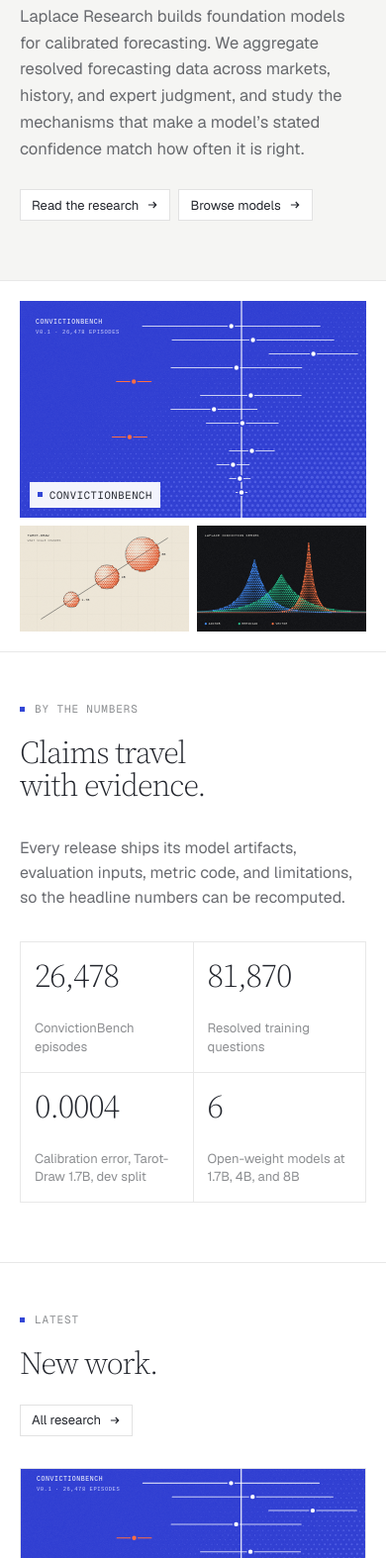
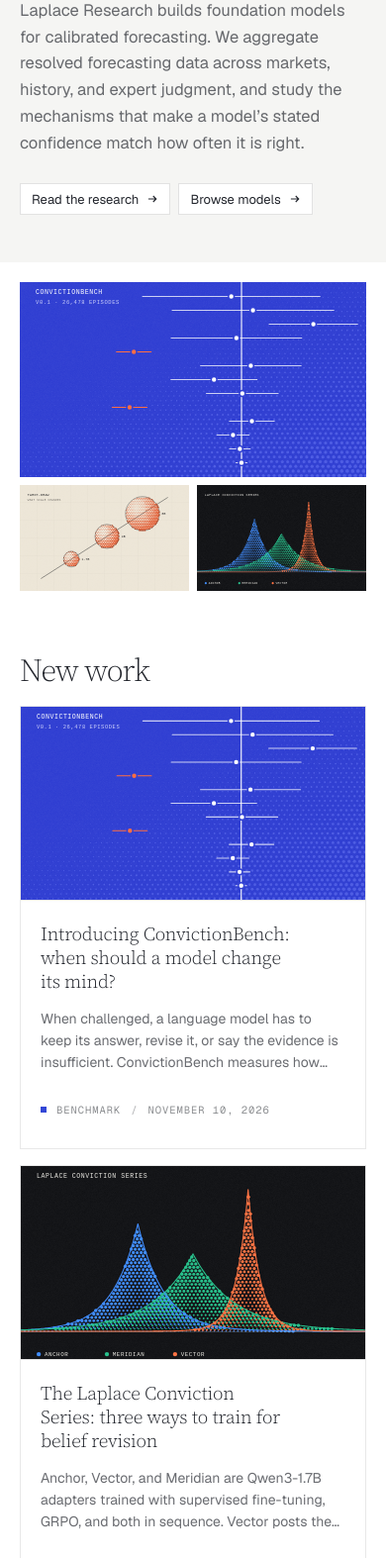
Before and after one commit to Laplace-AI-Research/laplaceresearch.github.io, a plain HTML site: page index.html in a window 390 px wide. Shown: the part 202-1776 px from the top of the page at 99% size. Drawn offline with Linux system fonts and the light colour scheme.

Commit message:
feat(home): cut the homepage to title, collage, and new work
Drop the figures, principles, and closing panels. The collage and post
list share an 80% measure, the collage tiles lose their labels, the page
title is set at weight 500, and side gutters tighten from 56px to 40px.

Co-Authored-By: Claude Opus 5.5 <noreply@anthropic.com>

```diff
--- a/index.html
+++ b/index.html
@@ -74,7 +74,7 @@
     <link rel="preload" href="/assets/fonts/geist-latin-wght-normal.woff2" as="font" type="font/woff2" crossorigin />
     <link rel="preload" href="/assets/fonts/source-serif-4-latin-opsz-normal.woff2" as="font" type="font/woff2" crossorigin />
     <script>document.documentElement.classList.add("js")</script>
-    <link rel="stylesheet" href="/site.css?v=20261123-2" />
+    <link rel="stylesheet" href="/site.css?v=20261123-3" />
   </head>
 
   <body>
@@ -124,35 +124,15 @@
 
         <section class="sec mosaic-sec" aria-label="Recent releases">
           <div class="wide mosaic">
-            <a class="tile" href="/convictionbench/"><img src="/assets/covers/convictionbench.svg" alt="Intervals tightening onto a line of truth, with two pulled away by pressure" width="960" height="600" /><span class="tile-tag">ConvictionBench</span></a>
-            <a class="tile" href="/tarot-draw/"><img src="/assets/covers/tarot-draw.svg" alt="Three halftone discs sized by model scale along a diagonal" width="960" height="600" /><span class="tile-tag">Tarot-Draw</span></a>
-            <a class="tile" href="/convictionbench/#models"><img src="/assets/covers/conviction-series.svg" alt="Three halftone Laplace curves for Anchor, Meridian, and Vector" width="960" height="600" /><span class="tile-tag">Conviction Series</span></a>
+            <a class="tile" href="/convictionbench/" aria-label="ConvictionBench"><img src="/assets/covers/convictionbench.svg" alt="Intervals tightening onto a line of truth, with two pulled away by pressure" width="960" height="600" /></a>
+            <a class="tile" href="/tarot-draw/" aria-label="Tarot-Draw"><img src="/assets/covers/tarot-draw.svg" alt="Three halftone discs sized by model scale along a diagonal" width="960" height="600" /></a>
+            <a class="tile" href="/models/#conviction" aria-label="The Conviction Series models"><img src="/assets/covers/conviction-series.svg" alt="Three halftone Laplace curves for Anchor, Meridian, and Vector" width="960" height="600" /></a>
           </div>
         </section>
 
-        <section class="sec" aria-labelledby="figures-title">
-          <p class="num">By the numbers</p>
+        <section class="sec news" id="writing" aria-labelledby="wr">
           <div class="wide">
-            <div class="sec-head">
-              <h2 id="figures-title">Claims travel with evidence.</h2>
-              <p>Every release ships its model artifacts, evaluation inputs, metric code, and limitations, so the headline numbers can be recomputed.</p>
-            </div>
-            <div class="figures">
-              <div><b>26,478</b><span>ConvictionBench episodes</span></div>
-              <div><b>81,870</b><span>Resolved training questions</span></div>
-              <div><b>0.0004</b><span>Calibration error, Tarot-Draw 1.7B, dev split</span></div>
-              <div><b>6</b><span>Open-weight models at 1.7B, 4B, and 8B</span></div>
-            </div>
-          </div>
-        </section>
-
-        <section class="sec" id="writing" aria-labelledby="wr">
-          <p class="num">Latest</p>
-          <div class="wide">
-            <div class="sec-head">
-              <h2 id="wr">New work.</h2>
-              <a class="btn link" href="/research/">All research</a>
-            </div>
+            <h2 id="wr">New work</h2>
             <div class="posts">
               <a class="post-row reveal" href="/convictionbench/">
                 <div class="post-copy">
@@ -162,7 +142,7 @@
                 </div>
                 <div class="post-cover"><img src="/assets/covers/convictionbench.svg" alt="" width="960" height="600" loading="lazy" /></div>
               </a>
-              <a class="post-row reveal" href="/convictionbench/#models">
+              <a class="post-row reveal" href="/models/#conviction">
                 <div class="post-copy">
                   <h3>The Laplace Conviction Series: three ways to train for belief revision</h3>
                   <p>Anchor, Vector, and Meridian are Qwen3-1.7B adapters trained with supervised fine-tuning, GRPO, and both in sequence. Vector posts the highest held-out accuracy; Meridian resists the most forged records.</p>
@@ -179,37 +159,7 @@
                 <div class="post-cover"><img src="/assets/covers/tarot-draw.svg" alt="" width="960" height="600" loading="lazy" /></div>
               </a>
             </div>
-          </div>
-        </section>
-
-        <section class="sec" id="approach" aria-labelledby="ap">
-          <p class="num">How we work</p>
-          <div class="wide">
-            <div class="sec-head">
-              <h2 id="ap">Two problems that tighten each other.</h2>
-              <p>Better data sharpens calibration, and understanding why a model is calibrated tells us which data to collect next.</p>
-            </div>
-            <ol class="principles">
-              <li><span class="i">I.</span><div><h3>Calibration before confidence</h3><p>A stated probability should match how often the model is right. We measure that first, and report it with intervals.</p></div></li>
-              <li><span class="i">II.</span><div><h3>Claims travel with evidence</h3><p>Releases link artifacts, evaluation inputs, metric code, and limitations. Unresolved results are labelled as such.</p></div></li>
-              <li><span class="i">III.</span><div><h3>Open by default</h3><p>Weights, evaluation data, and code are public, so anyone can recompute the headline numbers.</p></div></li>
-            </ol>
-          </div>
-        </section>
-
-        <section class="sec closing" aria-labelledby="wk">
-          <p class="num">Work with us</p>
-          <div class="body">
-            <h2 id="wk">For anyone who needs probabilities they can act on.</h2>
-            <p>
-              We collaborate with researchers, forecasters, and institutions
-              working on forecasting, evaluation, and model calibration.
-              We would like to hear from you.
-            </p>
-            <div class="btns">
-              <a class="btn solid" href="mailto:inquiries@laplaceresearch.org">Get in touch</a>
-              <a class="btn" href="/about/">About the lab</a>
-            </div>
+            <div class="btns"><a class="btn" href="/research/">All research</a></div>
           </div>
         </section>
       </main>
--- a/site.css
+++ b/site.css
@@ -31,7 +31,7 @@
   --mono: "Geist Mono", ui-monospace, monospace;
   --inset: 24px;
   --rail: 248px;
-  --pad: 56px;
+  --pad: 40px;
   --col: 700px;
   --ease: cubic-bezier(0.22, 1, 0.36, 1);
   --offset: max(0px, calc((100vw - 1600px) / 2));
@@ -266,10 +266,11 @@ main {
 
 .sec h1 {
   max-width: 15ch;
-  margin: 0 0 26px;
+  margin: 0 0 24px;
   font-size: clamp(42px, 5vw, 72px);
+  font-weight: 500;
   line-height: 1;
-  letter-spacing: -0.035em;
+  letter-spacing: -0.04em;
 }
 .sec h2 {
   margin: 0 0 20px;
@@ -328,13 +329,11 @@ main {
   display: grid;
   grid-template-columns: 2fr 1fr;
   grid-template-rows: 1fr 1fr;
-  gap: 8px;
+  gap: 10px;
 }
-.sec.mosaic-sec { padding-top: 28px; padding-bottom: 28px; }
 .mosaic .tile { position: relative; display: block; overflow: hidden; background: var(--panel); }
-.mosaic .tile:first-child { grid-row: 1 / 3; }
-.mosaic img { display: block; width: 100%; height: 100%; aspect-ratio: 16 / 10; object-fit: cover; transition: transform 900ms var(--ease); }
-.mosaic .tile:first-child img { position: absolute; inset: 0; aspect-ratio: auto; }
+.mosaic .tile:first-child { grid-row: 1 / 3; aspect-ratio: 16 / 9; }
+.mosaic img { position: absolute; inset: 0; display: block; width: 100%; height: 100%; object-fit: cover; transition: transform 900ms var(--ease); }
 .mosaic .tile:hover img { transform: scale(1.025); }
 .tile-tag {
   position: absolute;
@@ -353,7 +352,16 @@ main {
 }
 .tile-tag::before { content: ""; width: 5px; height: 5px; background: var(--accent); }
 
-/* ---------- home: figures strip ---------- */
+/* ---------- home: title, collage, new work ---------- */
+
+.sec.hero { padding-top: 48px; padding-bottom: 64px; }
+.sec.mosaic-sec { padding-top: 32px; padding-bottom: 0; border-top: 0; }
+.sec.news { padding-top: 96px; padding-bottom: 40px; border-top: 0; }
+.news h2 { margin: 0 0 44px; }
+.news .btns { margin-top: 32px; }
+.mosaic, .news .posts { width: 80%; max-width: 880px; }
+
+/* ---------- figures strip ---------- */
 
 .figures {
   display: grid;
@@ -504,7 +512,8 @@ a.mlicense:hover { border-color: var(--ink); color: var(--ink) !important; }
 /* ---------- responsive ---------- */
 
 @media (max-width: 1180px) {
-  :root { --pad: 40px; }
+  :root { --pad: 32px; }
+  .mosaic, .news .posts { width: 100%; }
   .sec { grid-template-columns: minmax(0, 1fr); }
   .toc { display: none; }
   .figures { grid-template-columns: repeat(2, minmax(0, 1fr)); }
@@ -570,10 +579,13 @@ a.mlicense:hover { border-color: var(--ink); color: var(--ink) !important; }
   .sec { padding: 52px var(--pad) 60px; }
   .sec:first-child { padding-top: 44px; }
   .sec h1 { font-size: clamp(38px, 10.5vw, 52px); }
-  .mosaic { grid-template-columns: 1fr 1fr; grid-template-rows: auto; }
-  .sec.mosaic-sec { padding-top: 20px; padding-bottom: 20px; }
+  .mosaic { grid-template-columns: 1fr 1fr; grid-template-rows: auto; gap: 8px; }
+  .sec.hero { padding-top: 40px; padding-bottom: 48px; }
+  .sec.mosaic-sec { padding-top: 20px; }
+  .sec.news { padding-top: 64px; }
+  .news h2 { margin-bottom: 28px; }
   .mosaic .tile:first-child { grid-column: 1 / 3; grid-row: auto; }
-  .mosaic .tile:first-child img { position: static; aspect-ratio: 16 / 10; }
+  .mosaic .tile + .tile { aspect-ratio: 16 / 10; }
   .mosaic .tile + .tile .tile-tag { display: none; }
   .post-row { grid-template-columns: 1fr; }
   .posts { grid-auto-rows: auto; }
```
Also changed, not shown: 404.html (+1 -1 lines), about/index.html (+1 -1 lines), accessibility/index.html (+1 -1 lines), convictionbench/index.html (+1 -1 lines), licenses/index.html (+1 -1 lines), models/index.html (+1 -1 lines), privacy/index.html (+1 -1 lines), research/index.html (+1 -1 lines), tarot-draw/index.html (+1 -1 lines).
